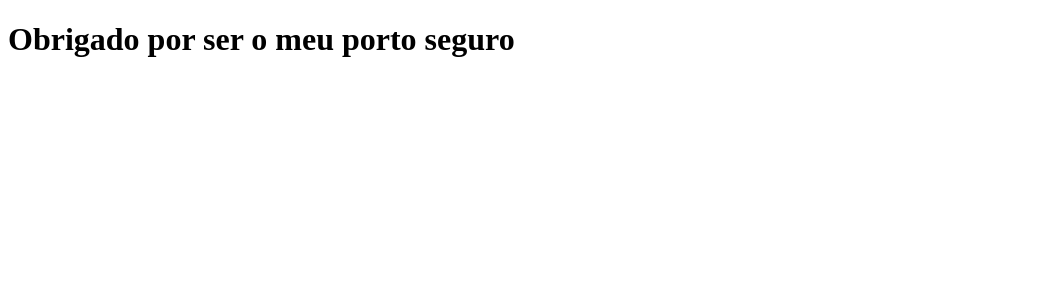
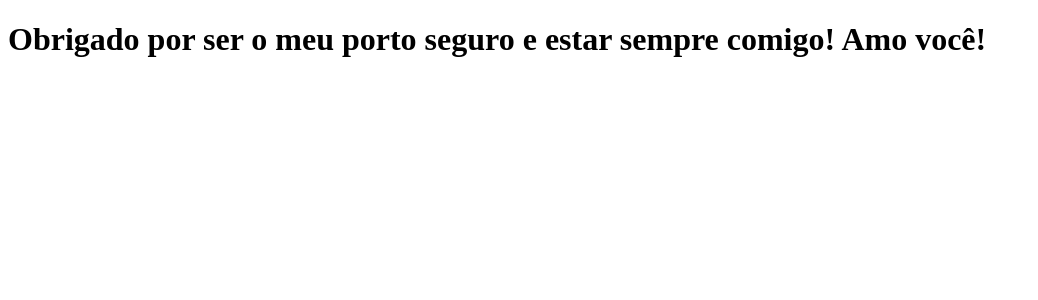
Before and after one commit to aktakamura/logtownhub, a Next.js app: page / in a window 1280 px wide. Shown: the top 300 px of the page, without its empty margins (0-1038 px from the left). Built offline with nearby package versions, Linux system fonts and the light colour scheme.

Commit message:
modifica a frase inicial da página

```diff
--- a/pages/index.js
+++ b/pages/index.js
@@ -1,5 +1,5 @@
 function Home() {
-    return <h1>Obrigado por ser o meu porto seguro</h1>
+    return <h1>Obrigado por ser o meu porto seguro e estar sempre comigo! Amo você!</h1>
 }
 
 export default Home;
```
